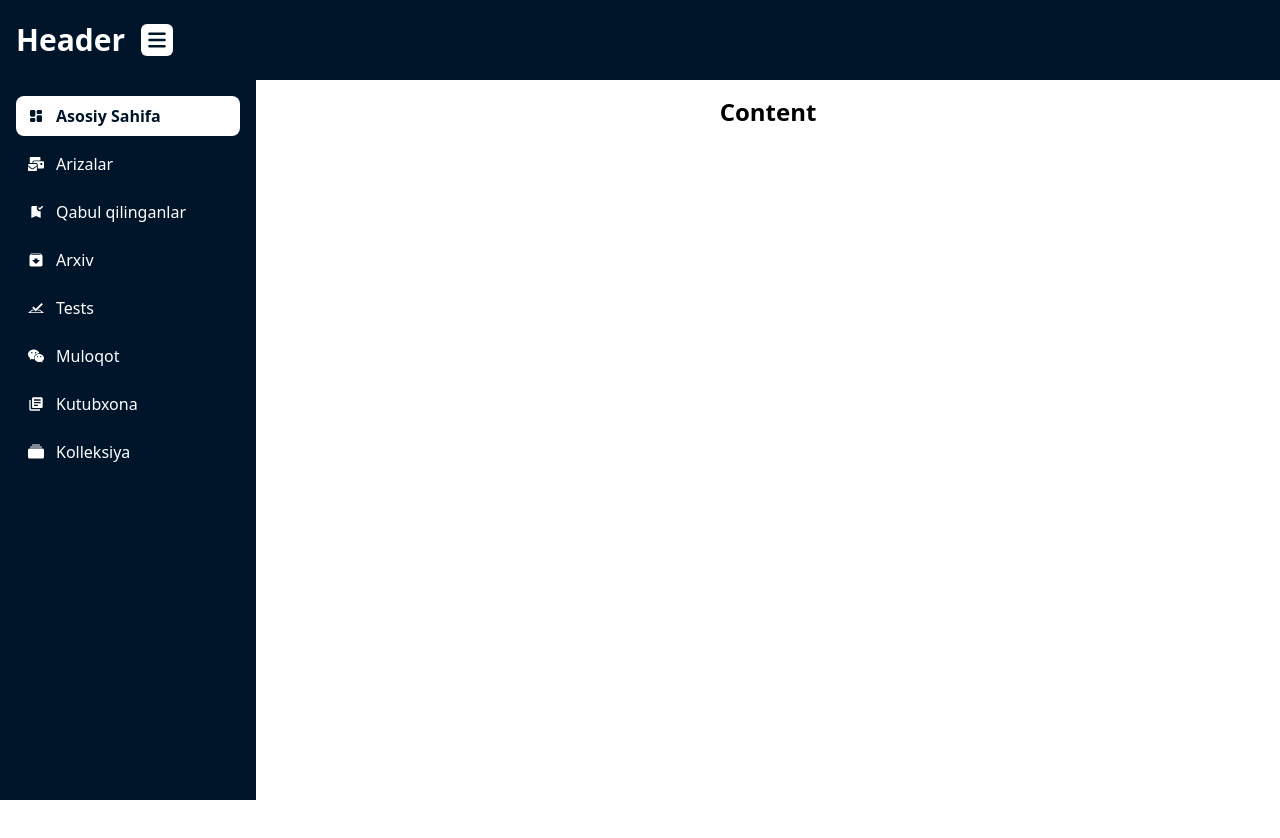
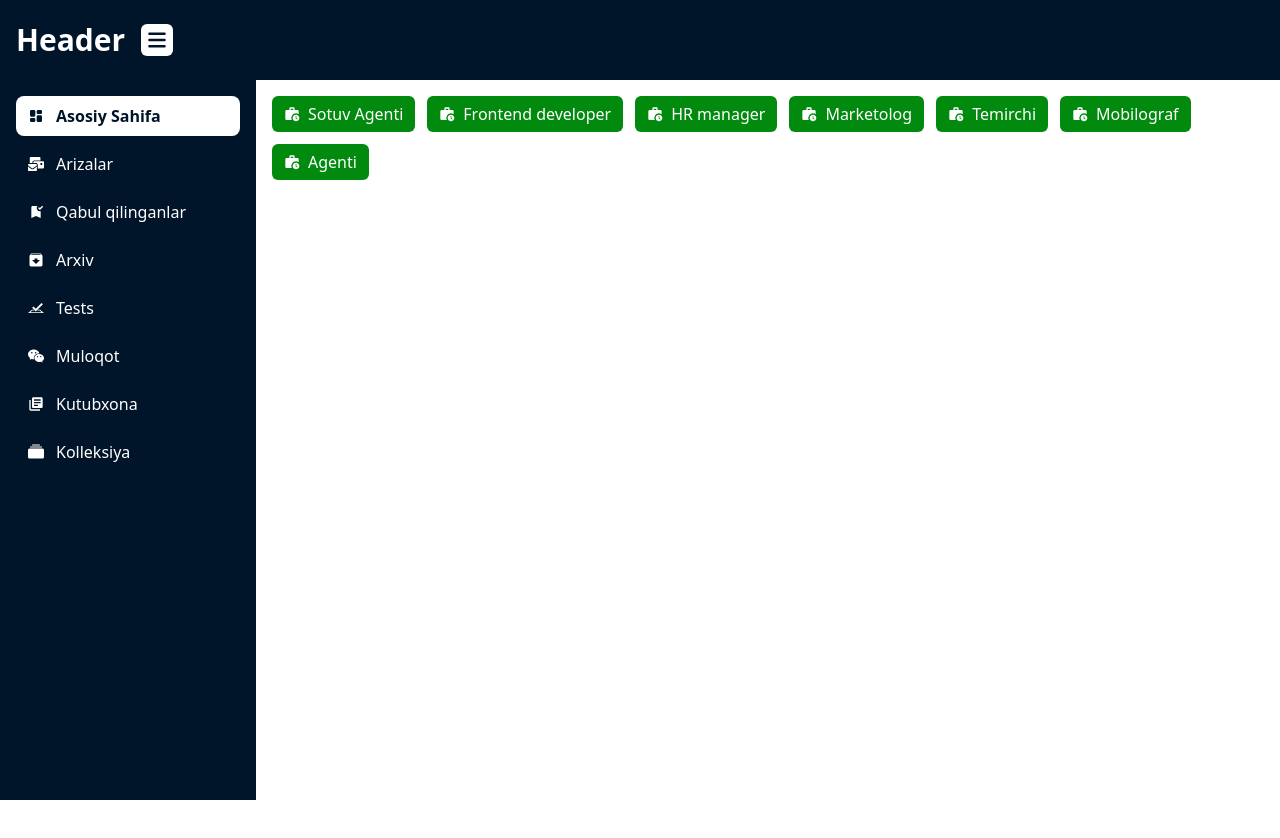
Before and after one commit to samandarwebcreator/HrPro, a React (Vite) app: page /dashboard/home in a window 1280 px wide. Shown: the top 838 px of the page. Before the commit the page ends 800 px from the top, so only its background shows below. Built offline with nearby package versions, Linux system fonts and the light colour scheme.

Commit message:
done some changes

```diff
--- a/src/pages/dashboard/Layout.jsx
+++ b/src/pages/dashboard/Layout.jsx
@@ -4,6 +4,7 @@ import { FaBars } from "react-icons/fa6";
 import Menu from "./components/Menu";
 import { useDispatch, useSelector } from "react-redux";
 import { wideSidebar } from "../../Redux/generalSlice";
+import HomeAssets from "./components/HomeAssets";
 
 export default function LayoutStructure() {
   const dispatch = useDispatch();
@@ -39,7 +40,7 @@ export default function LayoutStructure() {
       <div
         className={`md:grid w-full  grid-cols-[${
           openedSidebar ? "auto,2fr" : "auto,1fr"
-        }] grid-rows-[auto,1fr,auto] min-h-[90vh] `}
+        }] grid-rows-[10fr,2fr] min-h-[90vh] `}
         style={{
           transition: "grid-template-columns 0.5s",
         }}
@@ -69,7 +70,7 @@ export default function LayoutStructure() {
         </div>
 
         <main className="col-start-2 p-4">
-          <h2 className="text-2xl font-bold">Content</h2>
+          <HomeAssets />
         </main>
       </div>
     </div>
--- a/src/pages/dashboard/components/HomeAssets.jsx
+++ b/src/pages/dashboard/components/HomeAssets.jsx
@@ -1,5 +1,10 @@
 import React from "react";
+import SorterCards from "./components/SorterCards";
 
 export default function HomeAssets() {
-  return <div></div>;
+  return (
+    <div>
+      <SorterCards />
+    </div>
+  );
 }
--- a/src/pages/dashboard/components/components/SorterCards.jsx
+++ b/src/pages/dashboard/components/components/SorterCards.jsx
@@ -1,5 +1,65 @@
 import React from "react";
+import { MdWorkHistory } from "react-icons/md";
+import { Link } from "react-router-dom";
 
 export default function SorterCards() {
-  return <div></div>;
+  const arrayCards = [
+    {
+      id: 1,
+      name: "Sotuv Agenti",
+      icon: <MdWorkHistory />,
+    },
+    {
+      id: 2,
+      name: "Frontend developer",
+      icon: <MdWorkHistory />,
+    },
+    {
+      id: 3,
+      name: "HR manager",
+      icon: <MdWorkHistory />,
+    },
+    {
+      id: 4,
+      name: "Marketolog",
+      icon: <MdWorkHistory />,
+    },
+    {
+      id: 5,
+      name: "Temirchi",
+      icon: <MdWorkHistory />,
+    },
+    {
+      id: 6,
+      name: "Mobilograf",
+      icon: <MdWorkHistory />,
+    },
+    {
+      id: 7,
+      name: "Agenti",
+      icon: <MdWorkHistory />,
+    },
+  ];
+  return (
+    <div className={`flex gap-3 flex-wrap`}>
+      {arrayCards.map((item) => {
+        const { id, icon, name } = item;
+
+        return (
+          <div
+            key={id}
+            className="bg-greenActiveWorks text-white px-3 py-1.5 rounded-md"
+          >
+            <Link
+              className="flex items-center gap-2"
+              to={`/dashboard/single-job/${id}`}
+            >
+              <span>{icon}</span>
+              <p>{name}</p>
+            </Link>
+          </div>
+        );
+      })}
+    </div>
+  );
 }
--- a/tailwind.config.js
+++ b/tailwind.config.js
@@ -17,6 +17,7 @@ export default {
         glassBg: "rgba(255, 255, 255, 0.9)",
         layoutColor: "#001529",
         navbarHover: "rgba(0, 0, 0, 0.3)",
+        greenActiveWorks: "#028A0F",
       },
       boxShadow: {
         navbarShadow: "0 4px 30px rgba(0, 0, 0, 0.9)",
```
